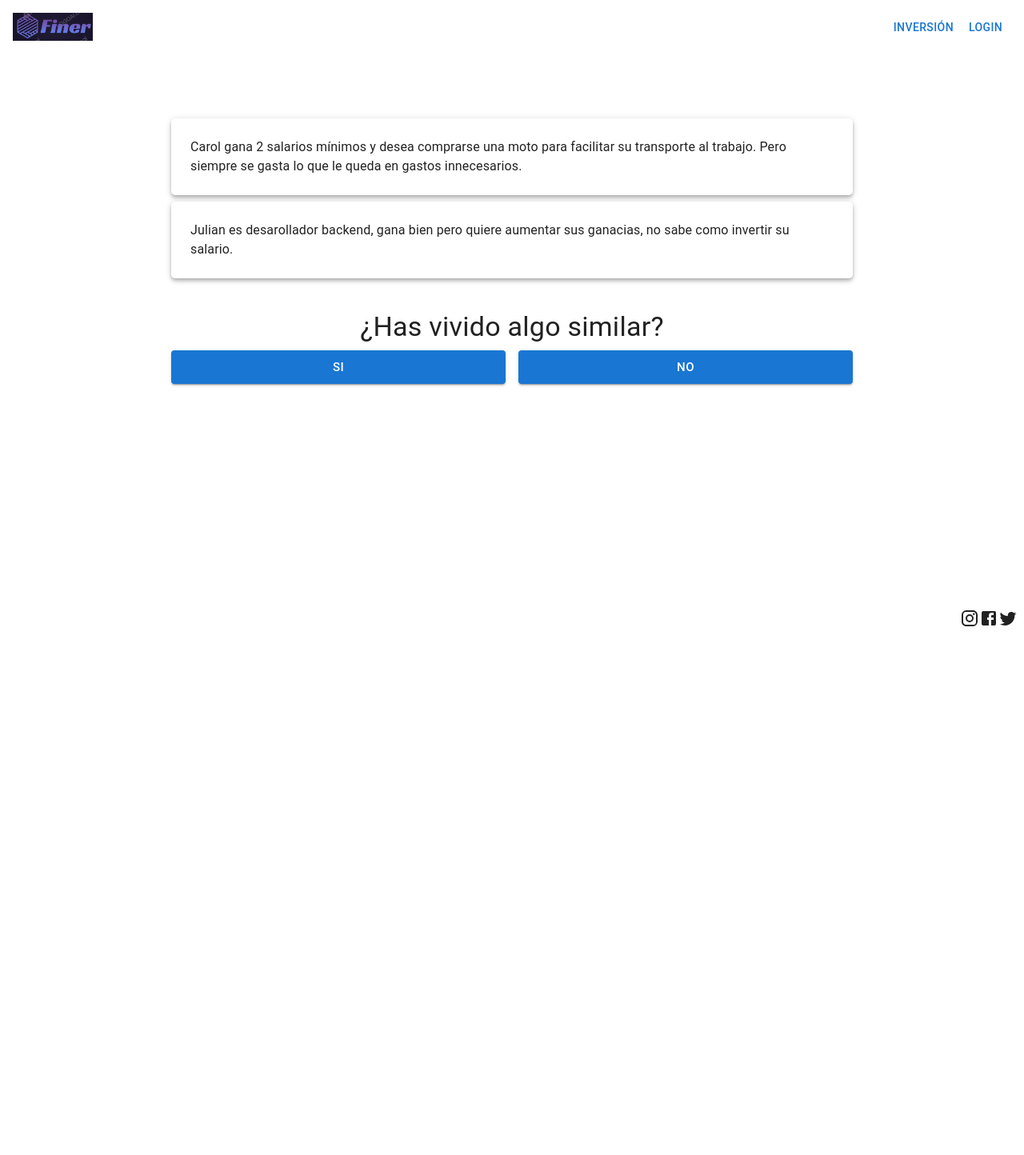
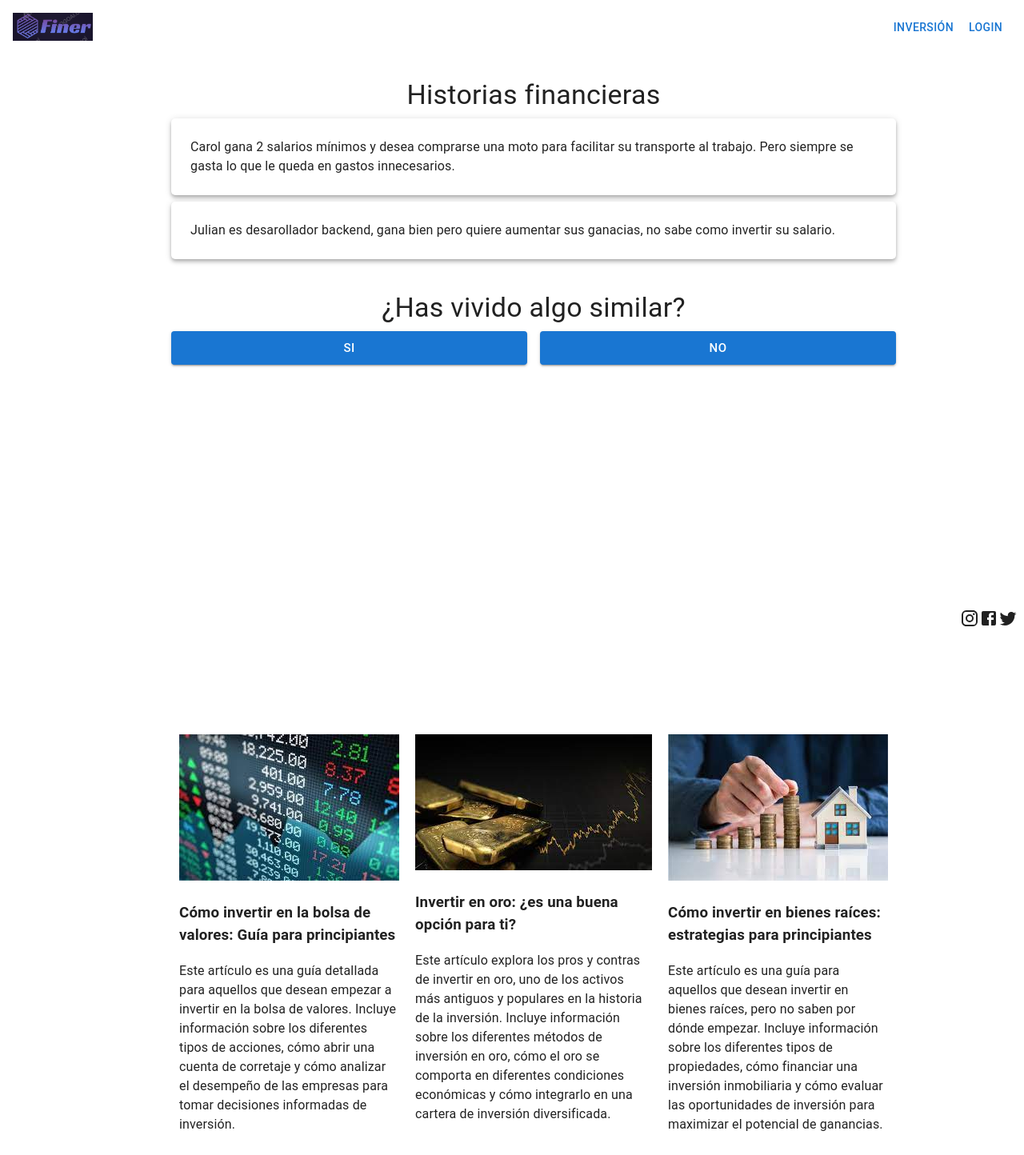
Before and after one commit to sinedie/GausianHack, a Next.js app: page / in a window 1280 px wide. Shown: the whole page at 80% size. Before the commit the page ends 800 px from the top, so only its background shows below. Built offline with nearby package versions, Linux system fonts and the light colour scheme.

Commit message:
put title

```diff
--- a/pages/index.tsx
+++ b/pages/index.tsx
@@ -5,6 +5,7 @@ import Grid from "@mui/material/Grid";
 import { useEffect, useState } from "react";
 import StyledPaper from "@/components/StyledPaper";
 import { useRouter } from "next/router";
+import Inversiones from "@/components/inversiones/inversiones";
 
 function HomeMessage({ onSubmit }: { onSubmit: (msg: string) => void }) {
   const [message, setMessage] = useState<string | null>(null);
@@ -21,6 +22,12 @@ function HomeMessage({ onSubmit }: { onSubmit: (msg: string) => void }) {
 
   return (
     <>
+      <Grid item md={12}>
+        <Typography variant="h4" textAlign={"center"}>
+          Historias financieras
+        </Typography>
+      </Grid>
+
       <Grid item md={12}>
         <StyledPaper>
           <>
@@ -106,6 +113,22 @@ export default function Home() {
           </>
         )}
       </Grid>
+
+      {!message && (
+        <>
+          <div
+            style={{
+              backgroundColor: "white",
+              width: "100%",
+              height: "2px",
+              marginTop: "25em",
+            }}
+          />
+          <div>
+            <Inversiones></Inversiones>
+          </div>
+        </>
+      )}
     </Container>
   );
 }
```
